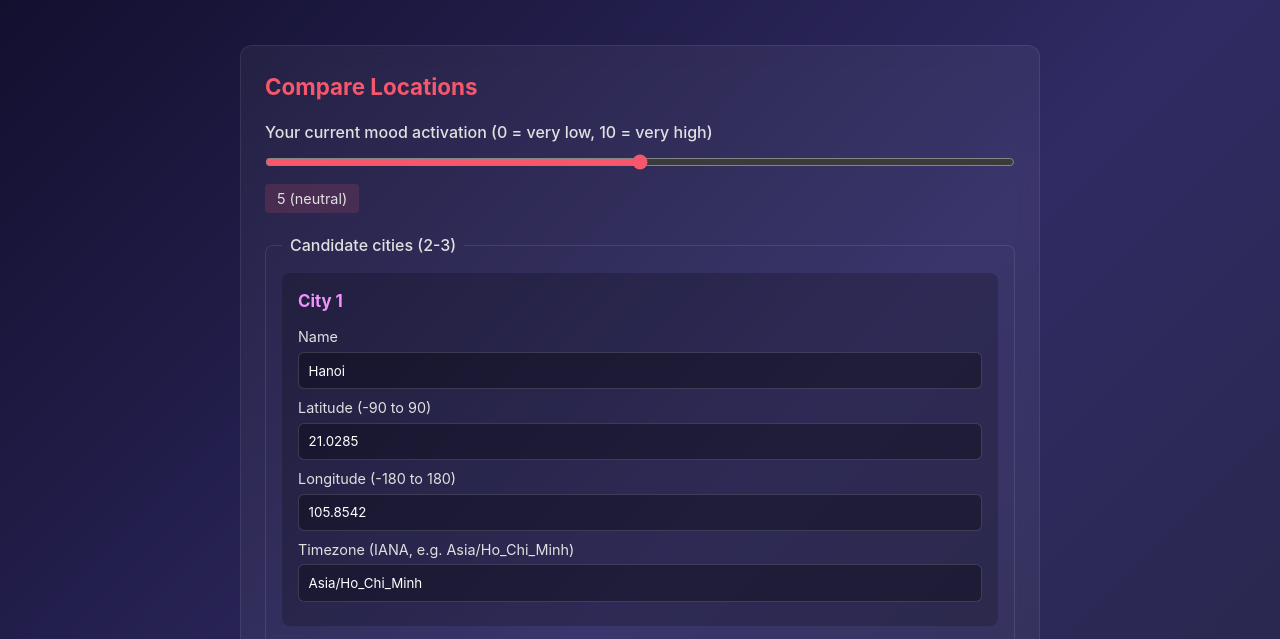
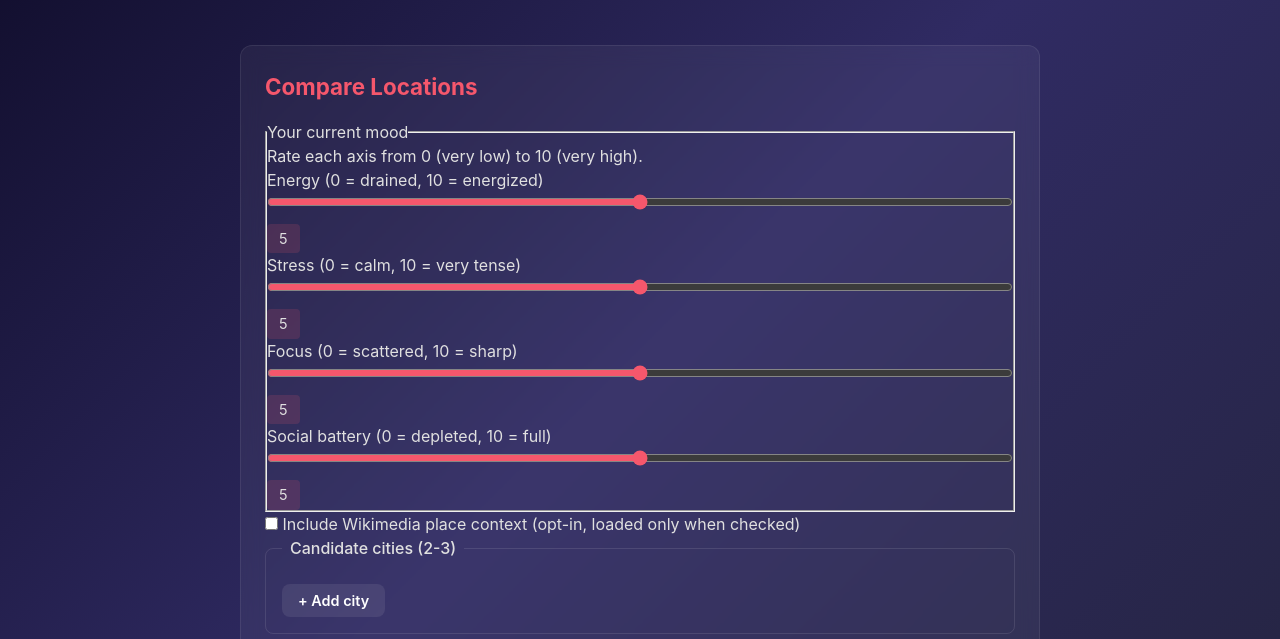
Before and after one commit to dreamFuture1405/astroroute-mcp, a website: page public/index.html in a window 1280 px wide. Shown: the part 143-782 px from the top of the page. Drawn offline with Linux system fonts and the light colour scheme.

Commit message:
feat: add v0.3 mood profile and place context UI

```diff
--- a/public/index.html
+++ b/public/index.html
@@ -16,10 +16,36 @@
     <section class="form-section">
       <h2>Compare Locations</h2>
       <form id="compare-form">
-        <div class="field">
-          <label for="moodScore">Your current mood activation (0 = very low, 10 = very high)</label>
-          <input type="range" id="moodScore" min="0" max="10" step="1" value="5">
-          <output id="moodScoreOutput">5 (neutral)</output>
+        <fieldset class="mood-section">
+          <legend>Your current mood</legend>
+          <p class="mood-hint">Rate each axis from 0 (very low) to 10 (very high).</p>
+          <div class="mood-grid">
+            <div class="mood-control">
+              <label for="moodEnergy">Energy (0 = drained, 10 = energized)</label>
+              <input type="range" id="moodEnergy" min="0" max="10" step="1" value="5">
+              <output id="moodEnergyOutput">5</output>
+            </div>
+            <div class="mood-control">
+              <label for="moodStress">Stress (0 = calm, 10 = very tense)</label>
+              <input type="range" id="moodStress" min="0" max="10" step="1" value="5">
+              <output id="moodStressOutput">5</output>
+            </div>
+            <div class="mood-control">
+              <label for="moodFocus">Focus (0 = scattered, 10 = sharp)</label>
+              <input type="range" id="moodFocus" min="0" max="10" step="1" value="5">
+              <output id="moodFocusOutput">5</output>
+            </div>
+            <div class="mood-control">
+              <label for="moodSocialBattery">Social battery (0 = depleted, 10 = full)</label>
+              <input type="range" id="moodSocialBattery" min="0" max="10" step="1" value="5">
+              <output id="moodSocialBatteryOutput">5</output>
+            </div>
+          </div>
+        </fieldset>
+
+        <div class="checkbox-label">
+          <input type="checkbox" id="includePlaceContext">
+          <label for="includePlaceContext">Include Wikimedia place context (opt-in, loaded only when checked)</label>
         </div>
 
         <fieldset class="candidates-fieldset">
@@ -37,6 +63,11 @@
       <div id="result-content"></div>
     </section>
 
+    <section class="place-context-section" id="place-context-section" hidden>
+      <h2>Place context</h2>
+      <div id="place-context-content"></div>
+    </section>
+
     <section class="disclaimer-section">
       <p><small>Reflective practice only. Not medical, financial, legal, or predictive advice.</small></p>
     </section>
```
